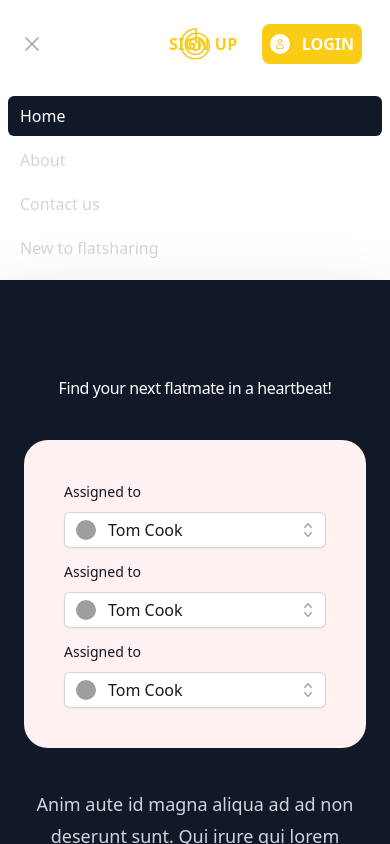
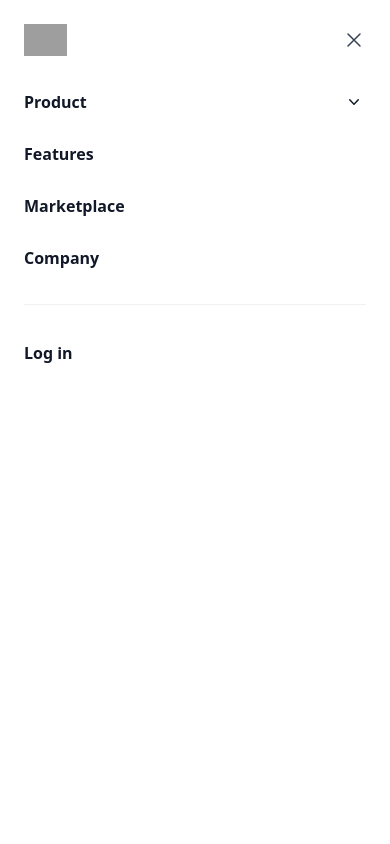
Before and after one commit to esakkiraja100116/Flat-Booking, a Next.js app: page /blog in a window 390 px wide. Both pictures are taken after a click on the button "Open main menu". Shown: the top 844 px of the page. Built offline with nearby package versions, Linux system fonts and the light colour scheme; grey boxes are pictures that could not be loaded.

Commit message:
navbar to header

```diff
--- a/package.json
+++ b/package.json
@@ -11,6 +11,8 @@
   "dependencies": {
     "@headlessui/react": "^1.7.15",
     "@heroicons/react": "^2.0.18",
+    "flowbite": "^1.6.6",
+    "flowbite-react": "^0.4.9",
     "next": "13.4.6",
     "react": "18.2.0",
     "react-dom": "18.2.0"
--- a/src/app/navbar.js
+++ b/src/app/navbar.js
@@ -1,8 +1,17 @@
 'use client'
 
-import { Fragment } from 'react'
-import { Disclosure, Menu, Transition } from '@headlessui/react'
-import { Bars3Icon, BellIcon, XMarkIcon } from '@heroicons/react/24/outline'
+import { Fragment, useState } from 'react'
+import { Dialog, Disclosure, Popover, Transition } from '@headlessui/react'
+import {
+  ArrowPathIcon,
+  Bars3Icon,
+  ChartPieIcon,
+  CursorArrowRaysIcon,
+  FingerPrintIcon,
+  SquaresPlusIcon,
+  XMarkIcon,
+} from '@heroicons/react/24/outline'
+import { ChevronDownIcon, PhoneIcon, PlayCircleIcon } from '@heroicons/react/20/solid'
 
 const navigation = [
   { name: 'Home', href: '#', current: true },
@@ -11,45 +20,52 @@
   { name: 'New to flatsharing', href: '#', current: false },
 ]
 
+const products = [
+  { name: 'Analytics', description: 'Get a better understanding of your traffic', href: '#', icon: ChartPieIcon },
+  { name: 'Engagement', description: 'Speak directly to your customers', href: '#', icon: CursorArrowRaysIcon },
+  { name: 'Security', description: 'Your customers’ data will be safe and secure', href: '#', icon: FingerPrintIcon },
+  { name: 'Integrations', description: 'Connect with third-party tools', href: '#', icon: SquaresPlusIcon },
+  { name: 'Automations', description: 'Build strategic funnels that will convert', href: '#', icon: ArrowPathIcon },
+]
+const callsToAction = [
+  { name: 'Watch demo', href: '#', icon: PlayCircleIcon },
+  { name: 'Contact sales', href: '#', icon: PhoneIcon },
+]
+
 function classNames(...classes) {
   return classes.filter(Boolean).join(' ')
 }
 
 export function Navbar() {
+  const [mobileMenuOpen, setMobileMenuOpen] = useState(false)
+
   return (
-    <>
+    <header className="bg-white">
+      <nav className="mx-auto flex max-w-7xl items-center justify-between p-4 lg:px-8" aria-label="Global">
+        <div className="flex lg:flex-1">
+          <a href="#" className="-m-1.5 p-1.5">
+            <span className="sr-only">Your Company</span>
+            <span className='flex items-center'>
+              <img className="h-8 w-auto" src="/logo.png" alt="" />
+              <span className='ml-2 text-lg text-gray-700'>
+              FlatBooking
+              </span>
+            </span>
+          </a>
+        </div>
+        <div className="flex lg:hidden">
+          <button
+            type="button"
+            className="-m-2.5 inline-flex items-center justify-center rounded-md p-2.5 text-gray-700"
+            onClick={() => setMobileMenuOpen(true)}
+          >
+            <span className="sr-only">Open main menu</span>
+            <Bars3Icon className="h-6 w-6" aria-hidden="true" />
+          </button>
+        </div>
+        <Popover.Group className="hidden lg:flex lg:gap-x-8">
 
-     <Disclosure as="nav" className="bg-white-800">
-     {({ open }) => (
-       <>
-         <div className="mx-auto max-w-7xl p-3 sm:px-6 lg:px-8">
-           <div className="relative flex h-16 items-center justify-between">
-             <div className="absolute inset-y-0 left-0 flex items-center sm:hidden">
-               {/* Mobile menu button*/}
-               <Disclosure.Button className="inline-flex items-center justify-center rounded-md p-2 text-gray-400 hover:bg-gray-700 hover:text-white focus:outline-none focus:ring-2 focus:ring-inset focus:ring-white">
-                 <span className="sr-only">Open main menu</span>
-                 {open ? (
-                   <XMarkIcon className="block h-6 w-6" aria-hidden="true" />
-                 ) : (
-                   <Bars3Icon className="block h-6 w-6" aria-hidden="true" />
-                 )}
-               </Disclosure.Button>
-             </div>
-             <div className="flex flex-1 items-center justify-center sm:items-stretch sm:justify-start">
-               <div className="flex flex-shrink-0 items-center">
-                 <img
-                   className="block h-8 w-auto lg:hidden"
-                   src="/logo.png"
-                   alt="Your Company"
-                 />
-                 <img
-                   className="hidden h-8 w-auto lg:block"
-                   src="/logo.png"
-                   alt="Your Company"
-                 />
-               </div>
-               <div className="hidden sm:ml-72 sm:block">
-                 <div className="flex space-x-4">
+
           {navigation.map((item) => (
                      <a
                        key={item.name}
@@ -63,21 +79,21 @@
                        {item.name}
                      </a>
                    ))}
-                 </div>
-               </div>
-             </div>
-             <div className="absolute inset-y-0 right-0 flex items-center pr-2 sm:static sm:inset-auto sm:ml-6 sm:pr-0">
+        </Popover.Group>
+        <div className="hidden lg:flex lg:flex-1 lg:justify-end">
+
               <button
                  type="button"
                  className="rounded-md uppercase p-2 m-2 tracking-wide text-yellow-400 font-semibold focus:outline-none focus:ring-2 focus:ring-white focus:ring-offset-2 focus:ring-offset-gray-800
-                 hover:text-white hover:bg-yellow-400"
+                 hover:text-white hover:bg-yellow-300"
                >
                  <span className="sr-only">View notifications</span>
                  Sign up
                </button>
+
               <button
                  type="button"
-                 className="rounded-lg bg-yellow-400 p-2 m-2 text-gray-400 text-md font-semibold text-white focus:outline-none focus:ring-2 focus:ring-white focus:ring-offset-2 focus:ring-offset-gray-800">
+                 className="rounded-lg bg-yellow-300 p-2 m-2 text-gray-400 text-md font-semibold text-white focus:outline-none focus:ring-2 focus:ring-white focus:ring-offset-2 focus:ring-offset-gray-800">
                  <span className="sr-only">View notifications</span>
 
                  <span className='flex items-center'>
@@ -89,33 +105,88 @@
 
 
                </button>
-
-
         </div>
+      </nav>
+      <Dialog as="div" className="lg:hidden" open={mobileMenuOpen} onClose={setMobileMenuOpen}>
+        <div className="fixed inset-0 z-10" />
+        <Dialog.Panel className="fixed inset-y-0 right-0 z-10 w-full overflow-y-auto bg-white px-6 py-6 sm:max-w-sm sm:ring-1 sm:ring-gray-900/10">
+          <div className="flex items-center justify-between">
+            <a href="#" className="-m-1.5 p-1.5">
+              <span className="sr-only">Your Company</span>
+              <img
+                className="h-8 w-auto"
+                src="https://tailwindui.com/img/logos/mark.svg?color=indigo&shade=600"
+                alt=""
+              />
+            </a>
+            <button
+              type="button"
+              className="-m-2.5 rounded-md p-2.5 text-gray-700"
+              onClick={() => setMobileMenuOpen(false)}
+            >
+              <span className="sr-only">Close menu</span>
+              <XMarkIcon className="h-6 w-6" aria-hidden="true" />
+            </button>
           </div>
-         </div>
-
-         <Disclosure.Panel className="sm:hidden">
-           <div className="space-y-1 px-2 pb-3 pt-2">
-             {navigation.map((item) => (
+          <div className="mt-6 flow-root">
+            <div className="-my-6 divide-y divide-gray-500/10">
+              <div className="space-y-2 py-6">
+                <Disclosure as="div" className="-mx-3">
+                  {({ open }) => (
+                    <>
+                      <Disclosure.Button className="flex w-full items-center justify-between rounded-lg py-2 pl-3 pr-3.5 text-base font-semibold leading-7 text-gray-900 hover:bg-gray-50">
+                        Product
+                        <ChevronDownIcon
+                          className={classNames(open ? 'rotate-180' : '', 'h-5 w-5 flex-none')}
+                          aria-hidden="true"
+                        />
+                      </Disclosure.Button>
+                      <Disclosure.Panel className="mt-2 space-y-2">
+                        {[...products, ...callsToAction].map((item) => (
                           <Disclosure.Button
                             key={item.name}
                             as="a"
                             href={item.href}
-                 className={classNames(
-                   item.current ? 'bg-gray-900 text-white' : 'text-gray-300 hover:bg-gray-700 hover:text-white',
-                   'block rounded-md px-3 py-2 text-base font-medium'
-                 )}
-                 aria-current={item.current ? 'page' : undefined}
+                            className="block rounded-lg py-2 pl-6 pr-3 text-sm font-semibold leading-7 text-gray-900 hover:bg-gray-50"
                           >
                             {item.name}
                           </Disclosure.Button>
                         ))}
-           </div>
                       </Disclosure.Panel>
                     </>
                   )}
                 </Disclosure>
-   </>
+                <a
+                  href="#"
+                  className="-mx-3 block rounded-lg px-3 py-2 text-base font-semibold leading-7 text-gray-900 hover:bg-gray-50"
+                >
+                  Features
+                </a>
+                <a
+                  href="#"
+                  className="-mx-3 block rounded-lg px-3 py-2 text-base font-semibold leading-7 text-gray-900 hover:bg-gray-50"
+                >
+                  Marketplace
+                </a>
+                <a
+                  href="#"
+                  className="-mx-3 block rounded-lg px-3 py-2 text-base font-semibold leading-7 text-gray-900 hover:bg-gray-50"
+                >
+                  Company
+                </a>
+              </div>
+              <div className="py-6">
+                <a
+                  href="#"
+                  className="-mx-3 block rounded-lg px-3 py-2.5 text-base font-semibold leading-7 text-gray-900 hover:bg-gray-50"
+                >
+                  Log in
+                </a>
+              </div>
+            </div>
+          </div>
+        </Dialog.Panel>
+      </Dialog>
+    </header>
   )
 }
--- /dev/null
+++ b/src/app/test.js
@@ -0,0 +1,51 @@
+'use client';
+
+import { Button, Navbar } from 'flowbite-react';
+
+export default function NavbarWithCTAButton() {
+  return (
+    <Navbar
+      fluid
+      rounded
+    >
+      <Navbar.Brand href="https://flowbite-react.com">
+        <img
+          alt="Flowbite React Logo"
+          className="mr-3 h-6 sm:h-9"
+          src="/favicon.svg"
+        />
+        <span className="self-center whitespace-nowrap text-xl font-semibold dark:text-white">
+          Flowbite React
+        </span>
+      </Navbar.Brand>
+      <div className="flex md:order-2">
+        <Button>
+          Get started
+        </Button>
+        <Navbar.Toggle />
+      </div>
+      <Navbar.Collapse>
+        <Navbar.Link
+          active
+          href="#"
+        >
+          <p>
+            Home
+          </p>
+        </Navbar.Link>
+        <Navbar.Link href="#">
+          About
+        </Navbar.Link>
+        <Navbar.Link href="#">
+          Services
+        </Navbar.Link>
+        <Navbar.Link href="#">
+          Pricing
+        </Navbar.Link>
+        <Navbar.Link href="#">
+          Contact
+        </Navbar.Link>
+      </Navbar.Collapse>
+    </Navbar>
+  )
+}
--- a/tailwind.config.js
+++ b/tailwind.config.js
@@ -1,6 +1,11 @@
 /** @type {import('tailwindcss').Config} */
 module.exports = {
   content: [
+
+    "./node_modules/flowbite-react/**/*.js",
+    "./pages/**/*.{ts,tsx}",
+    "./public/**/*.html",
+
     './src/pages/**/*.{js,ts,jsx,tsx,mdx}',
     './src/components/**/*.{js,ts,jsx,tsx,mdx}',
     './src/app/**/*.{js,ts,jsx,tsx,mdx}',
@@ -23,5 +28,7 @@
       }
     },
   },
-  plugins: [],
+  plugins: [
+    require("flowbite/plugin")
+  ],
 }
```
Also changed, not shown: 1 other file (tests, documents, lock files or other folders). Lines whose indentation alone changed are shown as unchanged.
